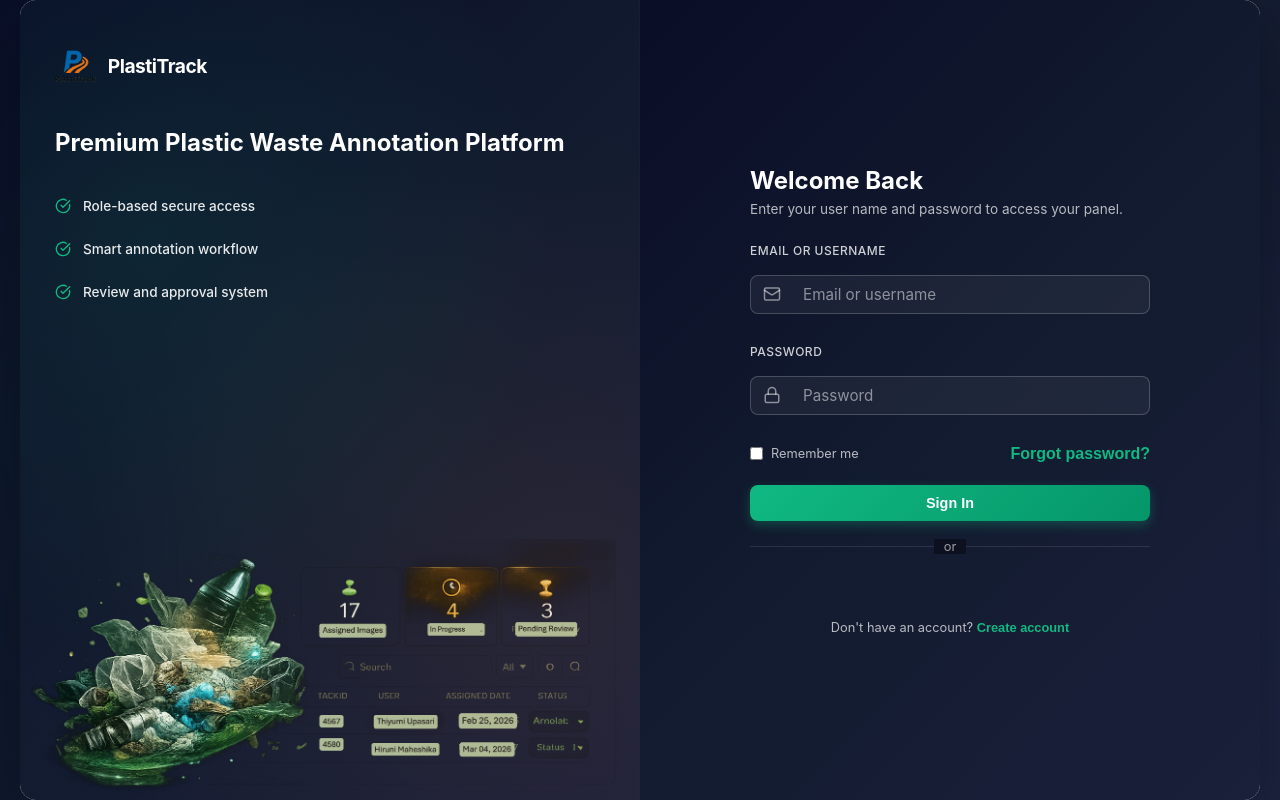
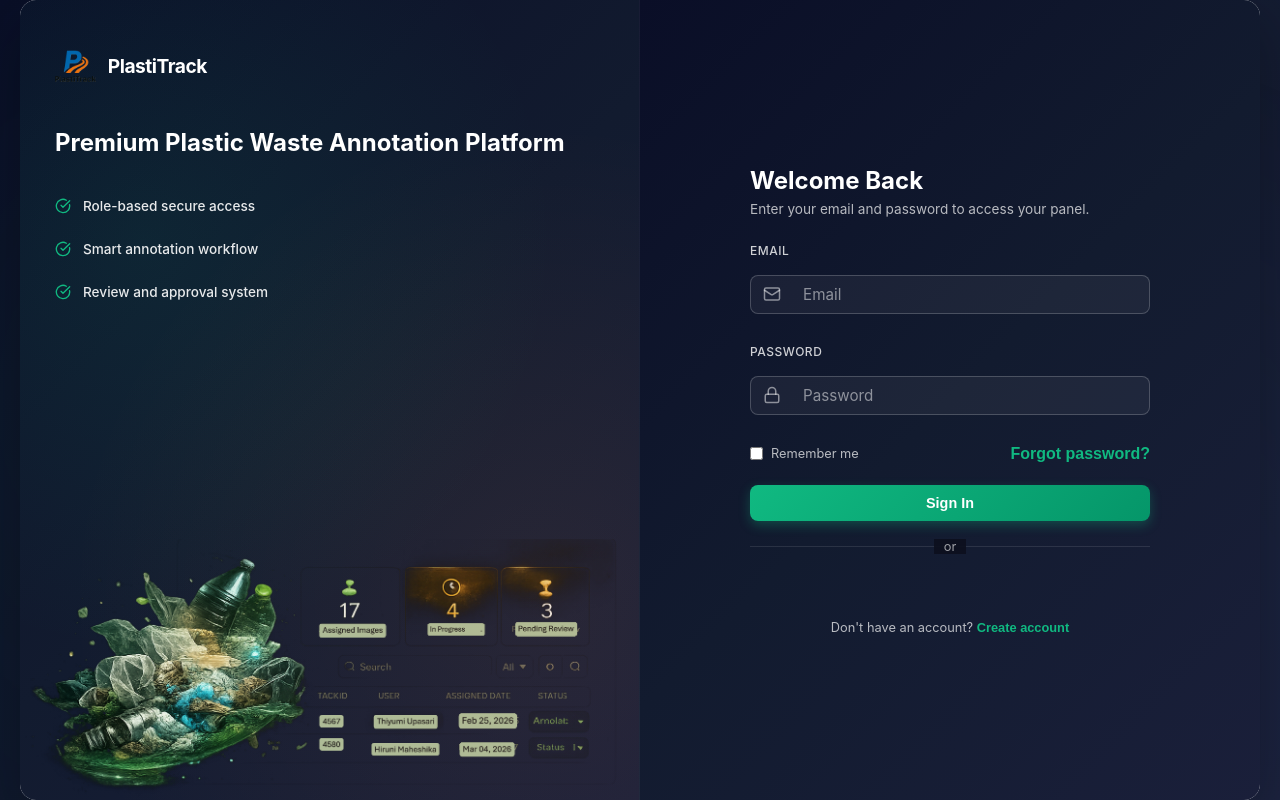
Before and after one commit to Thiyumi2003/plastitrack, a React (Vite) app in the folder client/: page /login in a window 1280 px wide. Built offline with nearby package versions, Linux system fonts and the light colour scheme.

Commit message:
change user name label

```diff
--- a/client/src/pages/Login.jsx
+++ b/client/src/pages/Login.jsx
@@ -168,21 +168,21 @@ export default function Login() {
           <div className="login-card">
             <h2 className="login-card-title">Welcome Back</h2>
             <p className="login-card-subtitle">
-              Enter your user name and password to access your panel.
+              Enter your email and password to access your panel.
             </p>
 
             {error && <div className="auth-error">{error}</div>}
             {success && <div className="auth-success">{success}</div>}
 
             <form onSubmit={handleLogin} className="login-form">
-              <label className="login-label" htmlFor="email">Email or Username</label>
+              <label className="login-label" htmlFor="email">Email </label>
               <div className="login-input">
                 <Mail className="login-input-icon" size={18} />
                 <input
                   id="email"
                   type="email"
                   name="email"
-                  placeholder="Email or username"
+                  placeholder="Email"
                   value={formData.email}
                   onChange={handleChange}
                   disabled={loading}
```
